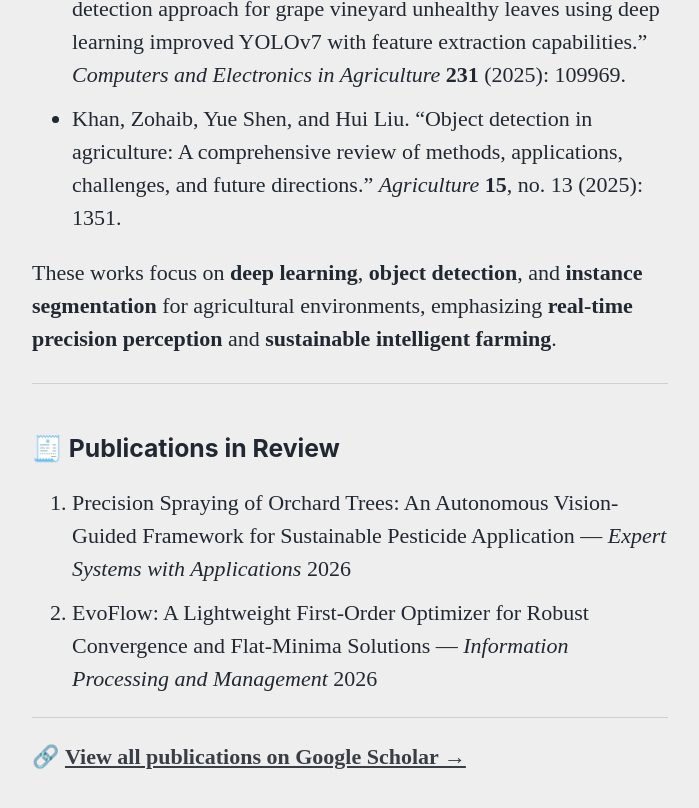
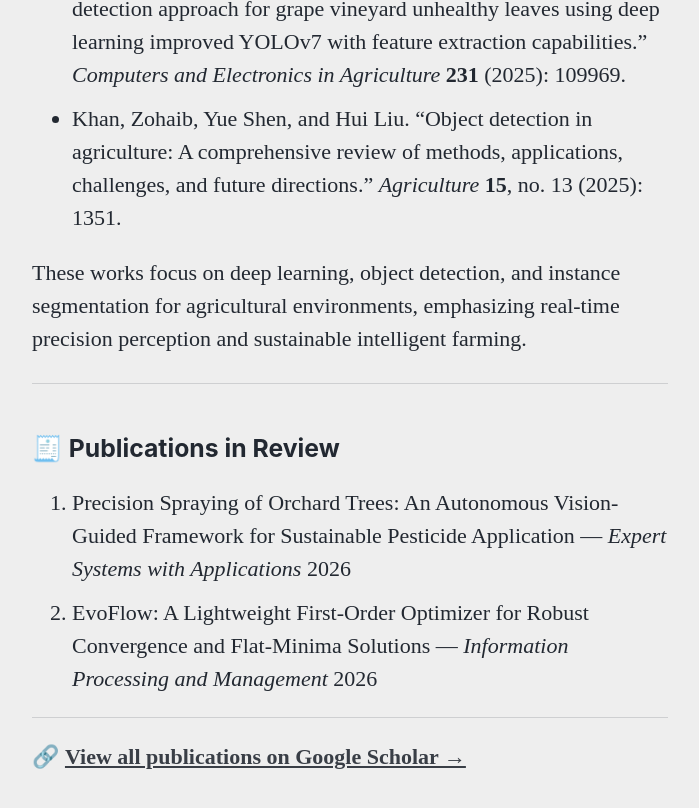
Before and after one commit to zai1318/zai1318.github.io, a Jekyll site: the page built from publications.md, in a window 1280 px wide and 900 px high, scrolled down 514 px. Shown: the top 808 px of the window, without its empty margins (290-989 px from the left). Built offline with Jekyll 4.4.1, drawn with Linux system fonts in a browser that asks for light colours; cached includes are drawn as plain includes.

Commit message:
additions

```diff
--- a/publications.md
+++ b/publications.md
@@ -14,7 +14,7 @@ permalink: /publications/
 - Khan, Zohaib, Hui Liu, Yue Shen, Zhaofeng Yang, Lanke Zhang, and Feng Yang. "Optimizing precision agriculture: A real-time detection approach for grape vineyard unhealthy leaves using deep learning improved YOLOv7 with feature extraction capabilities." *Computers and Electronics in Agriculture* **231** (2025): 109969.
 - Khan, Zohaib, Yue Shen, and Hui Liu. "Object detection in agriculture: A comprehensive review of methods, applications, challenges, and future directions." *Agriculture* **15**, no. 13 (2025): 1351.
 
-These works focus on **deep learning**, **object detection**, and **instance segmentation** for agricultural environments, emphasizing **real-time precision perception** and **sustainable intelligent farming**.
+These works focus on deep learning, object detection, and instance segmentation for agricultural environments, emphasizing real-time precision perception and sustainable intelligent farming.
 
 ---
 
```
Also changed, not shown: cv.md (+1 -1 lines), index.md (+5 -5 lines), projects.md (+1 -1 lines).
